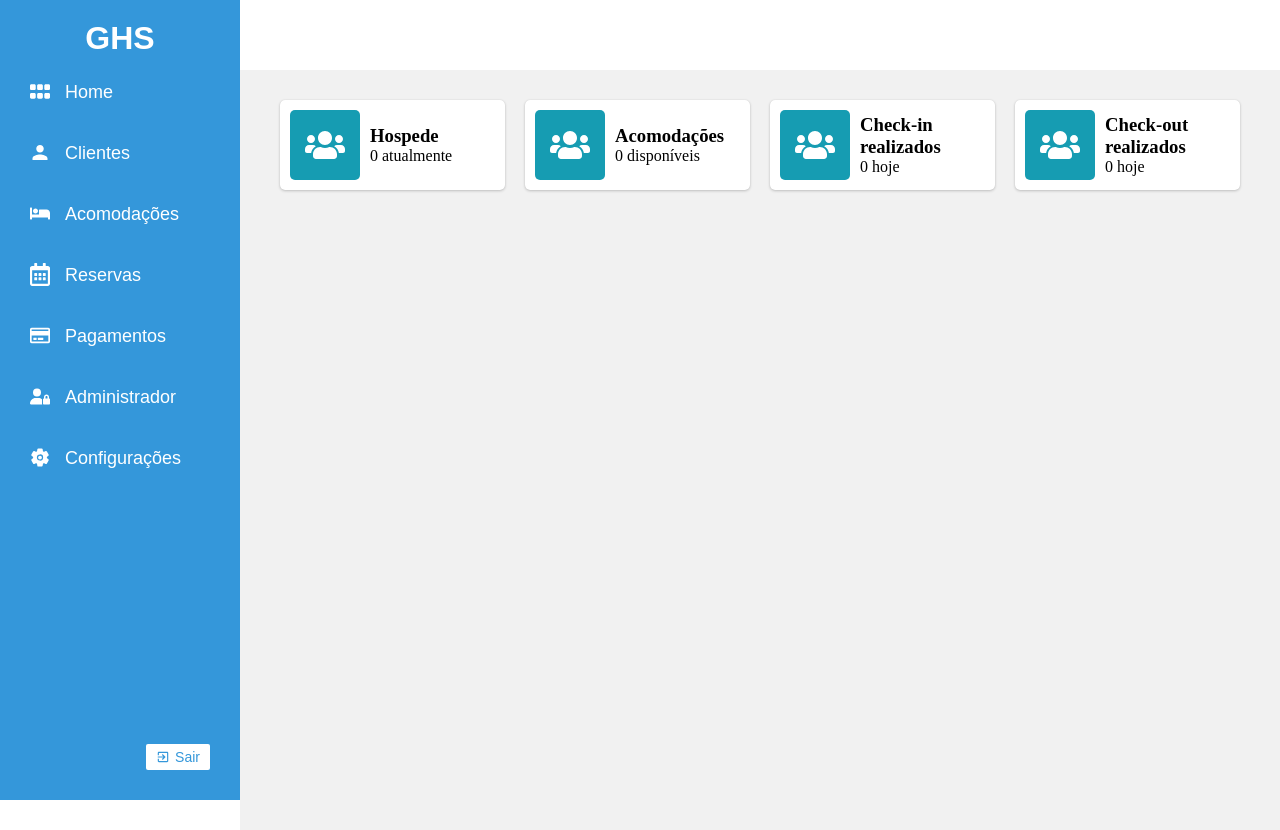
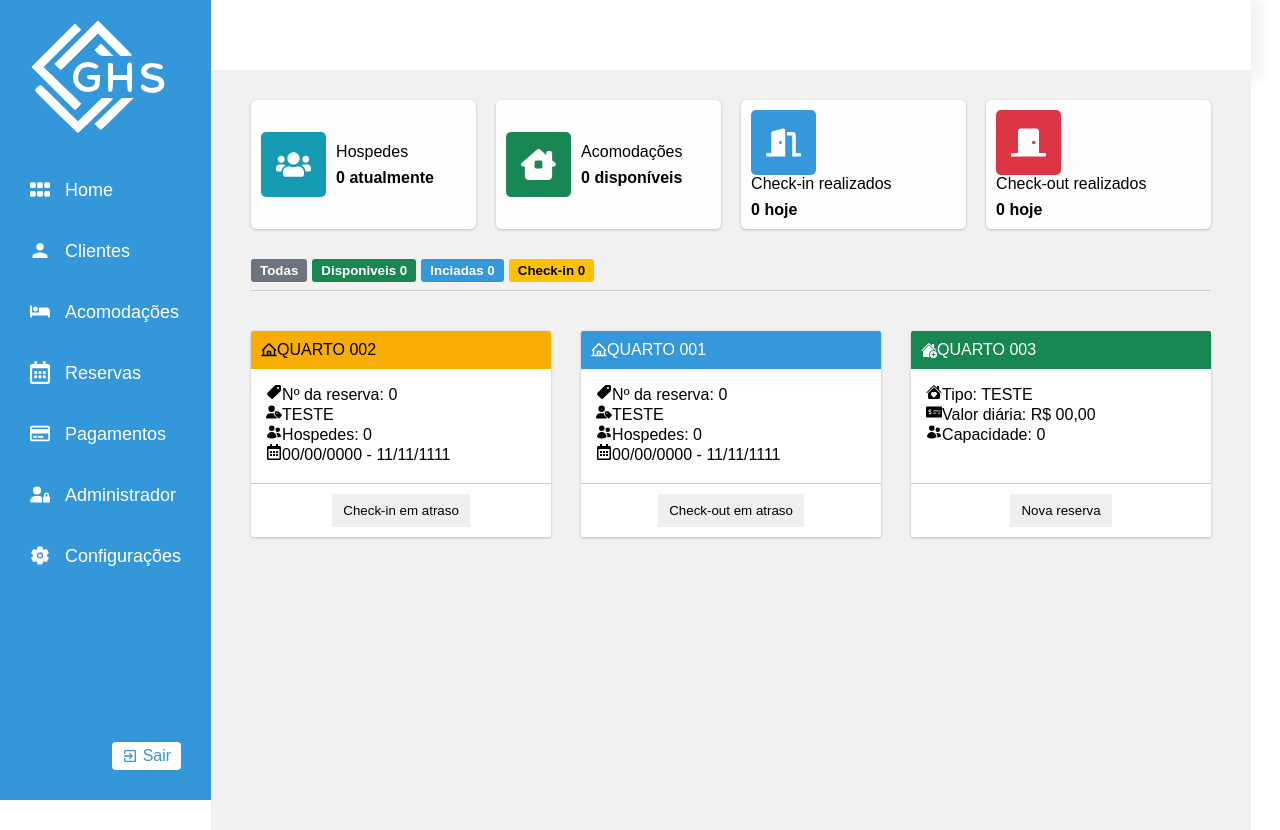
Before and after one commit to abraaowendel/GHS, a React (Vite) app in the folder src/renderer/: page / in a window 1280 px wide. Built offline with nearby package versions, Linux system fonts and the light colour scheme.

Commit message:
cards sendo finalizados

```diff
--- a/src/renderer/src/components/Dashboard/index.jsx
+++ b/src/renderer/src/components/Dashboard/index.jsx
@@ -1,51 +1,49 @@
-import * as C from "./styled";
+import * as C from './styled'
 
-import {
-  FaBed,
-  FaRegCalendarAlt,
-  FaRegCreditCard,
-  FaGripHorizontal
-} from 'react-icons/fa'
-import { IoSettings } from "react-icons/io5";
-import { IoMdPerson, IoMdExit } from "react-icons/io";
-import { FaUserLock } from "react-icons/fa6";
+import { FaBed, FaRegCalendarAlt, FaRegCreditCard, FaGripHorizontal } from 'react-icons/fa'
+import { IoSettings } from 'react-icons/io5'
+import { IoMdPerson, IoMdExit } from 'react-icons/io'
+import { FaUserLock } from 'react-icons/fa6'
+import Logo from '../../assets/logo.webp'
 
 export const Dashboard = () => {
   return (
     <C.Dashboard>
-      <h1>GHS</h1>
+      <div>
+        <img src={Logo} alt="" />
+      </div>
       <nav>
         <a href="">
-          <FaGripHorizontal fontSize={20}/>
+          <FaGripHorizontal fontSize={20} />
           Home
         </a>
         <a href="">
-          <IoMdPerson fontSize={20}/>
+          <IoMdPerson fontSize={20} />
           Clientes
         </a>
         <a href="">
-          <FaBed fontSize={20}/>
+          <FaBed fontSize={20} />
           Acomodações
         </a>
         <a href="">
-          <FaRegCalendarAlt fontSize={20}/>
+          <FaRegCalendarAlt fontSize={20} />
           Reservas
         </a>
         <a href="">
-          <FaRegCreditCard fontSize={20}/>
+          <FaRegCreditCard fontSize={20} />
           Pagamentos
         </a>
         <a href="">
-          <FaUserLock fontSize={20}/>
+          <FaUserLock fontSize={20} />
           Administrador
         </a>
         <a href="">
-          <IoSettings fontSize={25}/>
+          <IoSettings fontSize={25} />
           Configurações
         </a>
       </nav>
       <button>
-        <IoMdExit/>
+        <IoMdExit />
         <span>Sair</span>
       </button>
     </C.Dashboard>
--- a/src/renderer/src/components/Dashboard/styled.js
+++ b/src/renderer/src/components/Dashboard/styled.js
@@ -2,7 +2,7 @@ import styled from 'styled-components'
 
 export const Dashboard = styled.div`
   position: relative;
-  min-width: 240px;
+  min-width: 200px;
   height: 100vh;
   background-color: #3497da;
   color: #000;
@@ -11,17 +11,17 @@ export const Dashboard = styled.div`
   padding: 20px 30px;
   font-family: 'Poppins', sans-serif;
   user-select: none;
-  h1 {
-    color: #fff;
-    text-align: center;
-  }
-
+  div{
+      display: block;
+      height: 135px;
+    }
   nav {
     display: flex;
     justify-content: center;
     flex-direction: column;
     padding: 10px 0 20px 0;
     gap: 10px;
+
     svg {
       margin-top: -2px;
       margin-right: 15px;
@@ -48,10 +48,10 @@ export const Dashboard = styled.div`
     display: flex;
     justify-content: center;
     align-items: center;
-    font-size: 14px;
+    font-size: 16px;
     background-color: #fff;
     color: #3497da;
-    border-radius: 2px;
+    border-radius: 4px;
     border: transparent;
     cursor: pointer;
     padding: 5px 10px;
--- a/src/renderer/src/pages/home/Home.jsx
+++ b/src/renderer/src/pages/home/Home.jsx
@@ -1,5 +1,16 @@
 import * as C from './styled'
-import { FaUsers } from 'react-icons/fa'
+import {
+  FaUsers,
+  FaDoorOpen,
+  FaDoorClosed,
+  FaRegCalendarAlt,
+  FaMoneyCheckAlt
+} from 'react-icons/fa'
+import { FaHouseChimneyWindow, FaUserTag } from 'react-icons/fa6'
+import { PiHouseLineBold } from 'react-icons/pi'
+import { IoPricetag } from 'react-icons/io5'
+import { HiUsers } from 'react-icons/hi2'
+import { BsFillHouseHeartFill, BsHouseAddFill } from 'react-icons/bs'
 
 function Home() {
   return (
@@ -7,41 +18,130 @@ function Home() {
       <C.InfoBox>
         <C.Box>
           <C.BoxLeft backgroundColor="#169CB2">
-            <FaUsers fontSize={40} color="#fff" />
+            <FaUsers fontSize={35} color="#fff" />
           </C.BoxLeft>
-          <div>
-            <h3>Hospede</h3>
-            <p>{0} atualmente</p>
-          </div>
-        </C.Box>{' '}
+          <C.BoxRight>
+            <p>Hospedes</p>
+            <h3>{0} atualmente</h3>
+          </C.BoxRight>
+        </C.Box>
         <C.Box>
-          <C.BoxLeft backgroundColor="#169CB2">
-            <FaUsers fontSize={40} color="#fff" />
+          <C.BoxLeft backgroundColor="#198754">
+            <FaHouseChimneyWindow fontSize={35} color="#fff" />
           </C.BoxLeft>
-          <div>
-            <h3>Acomodações</h3>
-            <p>{0} disponíveis</p>
-          </div>
-        </C.Box>{' '}
+          <C.BoxRight>
+            <p>Acomodações</p>
+            <h3>{0} disponíveis</h3>
+          </C.BoxRight>
+        </C.Box>
         <C.Box>
-          <C.BoxLeft backgroundColor="#169CB2">
-            <FaUsers fontSize={40} color="#fff" />
+          <C.BoxLeft backgroundColor="#3498DB">
+            <FaDoorOpen fontSize={35} color="#fff" />
           </C.BoxLeft>
-          <div>
-            <h3>Check-in realizados</h3>
-            <p>{0} hoje</p>
-          </div>
-        </C.Box>{' '}
+          <C.BoxRight>
+            <p>Check-in realizados</p>
+            <h3>{0} hoje</h3>
+          </C.BoxRight>
+        </C.Box>
         <C.Box>
-          <C.BoxLeft backgroundColor="#169CB2">
-            <FaUsers fontSize={40} color="#fff" />
+          <C.BoxLeft backgroundColor="#DC3545">
+            <FaDoorClosed fontSize={35} color="#fff" />
           </C.BoxLeft>
-          <div>
-            <h3>Check-out realizados</h3>
-            <p>{0} hoje</p>
-          </div>
+          <C.BoxRight>
+            <p>Check-out realizados</p>
+            <h3>{0} hoje</h3>
+          </C.BoxRight>
         </C.Box>
       </C.InfoBox>
+      <C.Form>
+        <C.Buttons>
+          <C.Button backgroundColor="#6C757D">Todas</C.Button>
+          <C.Button backgroundColor="#198754">Disponiveis {0}</C.Button>
+          <C.Button backgroundColor="#3498DB">Inciadas {0}</C.Button>
+          <C.Button backgroundColor="#FFC107" textColor>
+            Check-in {0}
+          </C.Button>
+        </C.Buttons>
+      </C.Form>
+      <C.ReservationsBox>
+        <C.ReservationItem className="boxI">
+          <C.ReservationItemTop backgroundColor="#F7AD04" textColor>
+            <PiHouseLineBold />
+            <span>QUARTO 002</span>
+          </C.ReservationItemTop>
+          <C.ReservationItemCenter>
+            <span>
+              <IoPricetag />
+              Nº da reserva: {0}
+            </span>
+            <span>
+              <FaUserTag />
+              TESTE
+            </span>
+            <span>
+              <HiUsers />
+              Hospedes: {0}
+            </span>
+            <span>
+              <FaRegCalendarAlt />
+              00/00/0000 - 11/11/1111
+            </span>
+          </C.ReservationItemCenter>
+          <C.ReservationItemBottom>
+            <button>Check-in em atraso</button>
+          </C.ReservationItemBottom>
+        </C.ReservationItem>
+        <C.ReservationItem>
+          <C.ReservationItemTop backgroundColor="#3498DB">
+            <PiHouseLineBold />
+            <span>QUARTO 001</span>
+          </C.ReservationItemTop>
+          <C.ReservationItemCenter>
+            <span>
+              <IoPricetag />
+              Nº da reserva: {0}
+            </span>
+            <span>
+              <FaUserTag />
+              TESTE
+            </span>
+            <span>
+              <HiUsers />
+              Hospedes: {0}
+            </span>
+            <span>
+              <FaRegCalendarAlt />
+              00/00/0000 - 11/11/1111
+            </span>
+          </C.ReservationItemCenter>
+          <C.ReservationItemBottom>
+            <button>Check-out em atraso</button>
+          </C.ReservationItemBottom>
+        </C.ReservationItem>
+        <C.ReservationItem>
+          <C.ReservationItemTop backgroundColor="#198754">
+            <BsHouseAddFill />
+            <span>QUARTO 003</span>
+          </C.ReservationItemTop>
+          <C.ReservationItemCenter>
+            <span>
+              <BsFillHouseHeartFill />
+              Tipo: TESTE{}
+            </span>
+            <span>
+              <FaMoneyCheckAlt />
+              Valor diária: R$ 00,00{}
+            </span>
+            <span>
+              <HiUsers />
+              Capacidade: {0}
+            </span>
+          </C.ReservationItemCenter>
+          <C.ReservationItemBottom>
+            <button>Nova reserva</button>
+          </C.ReservationItemBottom>
+        </C.ReservationItem>
+      </C.ReservationsBox>
     </C.Container>
   )
 }
--- a/src/renderer/src/pages/home/styled.js
+++ b/src/renderer/src/pages/home/styled.js
@@ -1,9 +1,7 @@
 import styled from 'styled-components'
 
 export const Container = styled.div`
-  .info-box-icon {
-
-  }
+  font-family: 'Poppins', sans-serif;
 `
 export const InfoBox = styled.div`
   display: flex;
@@ -11,13 +9,16 @@ export const InfoBox = styled.div`
 `
 export const Box = styled.div`
   flex: 1;
+  flex-wrap: wrap;
   display: flex;
   align-items: center;
   border-radius: 5px;
   padding: 10px;
   min-height: 80px;
-  background-color: #fff;
-  box-shadow: 0 0 1px rgba(0,0,0,.125),0 1px 3px rgba(0,0,0,.2);
+  background-color: #fefefe;
+  box-shadow:
+    0 0 1px rgba(0, 0, 0, 0.125),
+    0 1px 3px rgba(0, 0, 0, 0.2);
 `
 export const BoxLeft = styled.div`
   background-color: ${(props) => props.backgroundColor};
@@ -27,3 +28,76 @@ export const BoxLeft = styled.div`
   padding: 15px;
   margin-right: 10px;
 `
+export const BoxRight = styled.div`
+  h3 {
+    margin-top: 8px;
+  }
+  p,
+  h3 {
+    font-size: 16px;
+  }
+`
+export const Form = styled.form`
+  padding: 30px 0 8px;
+  border-bottom: 1px solid #ccc;
+`
+export const Buttons = styled.div`
+  display: flex;
+  gap: 5px;
+`
+export const Button = styled.button`
+  cursor: pointer;
+  display: block;
+  padding: 3px 8px;
+  font-weight: bold;
+  background-color: ${(props) => props.backgroundColor};
+  color: ${(props) => (props.textColor ? '#000' : '#fff')};
+  border: 1px solid transparent;
+  border-radius: 3px;
+`
+export const ReservationsBox = styled.div`
+  padding: 40px 0;
+  display: flex;
+  gap: 30px;
+`
+export const ReservationItem = styled.div`
+  flex: 1;
+  display: flex;
+  flex-direction: column;
+  background-color: #fff;
+  border-radius: 2px;
+  box-shadow:
+    0 0 1px rgba(0, 0, 0, 0.125),
+    0 1px 3px rgba(0, 0, 0, 0.2);
+`
+export const ReservationItemTop = styled.div`
+  display: flex;
+  align-items: center;
+  padding: 10px;
+  border-top-right-radius: 2px;
+  border-top-left-radius: 2px;
+  background-color: ${(props) => props.backgroundColor};
+  color: ${(props) => (props.textColor ? '#000' : '#fff')};
+`
+export const ReservationItemCenter = styled.div`
+  display: flex;
+  flex-direction: column;
+  border-bottom: 1px solid #ccc;
+  padding: 15px;
+  min-height: 115px;
+`
+export const ReservationItemBottom = styled.div`
+  display: flex;
+  align-items: center;
+  justify-content: center;
+  min-height: 30px;
+  padding: 10px;
+  button{
+    padding: 8px 10px;
+    border: 1px solid transparent;
+    cursor: pointer;
+    &:hover{
+      background-color: #ccc;
+    }
+  }
+`
```
Also changed, not shown: src/renderer/src/assets/logo.webp (added).
